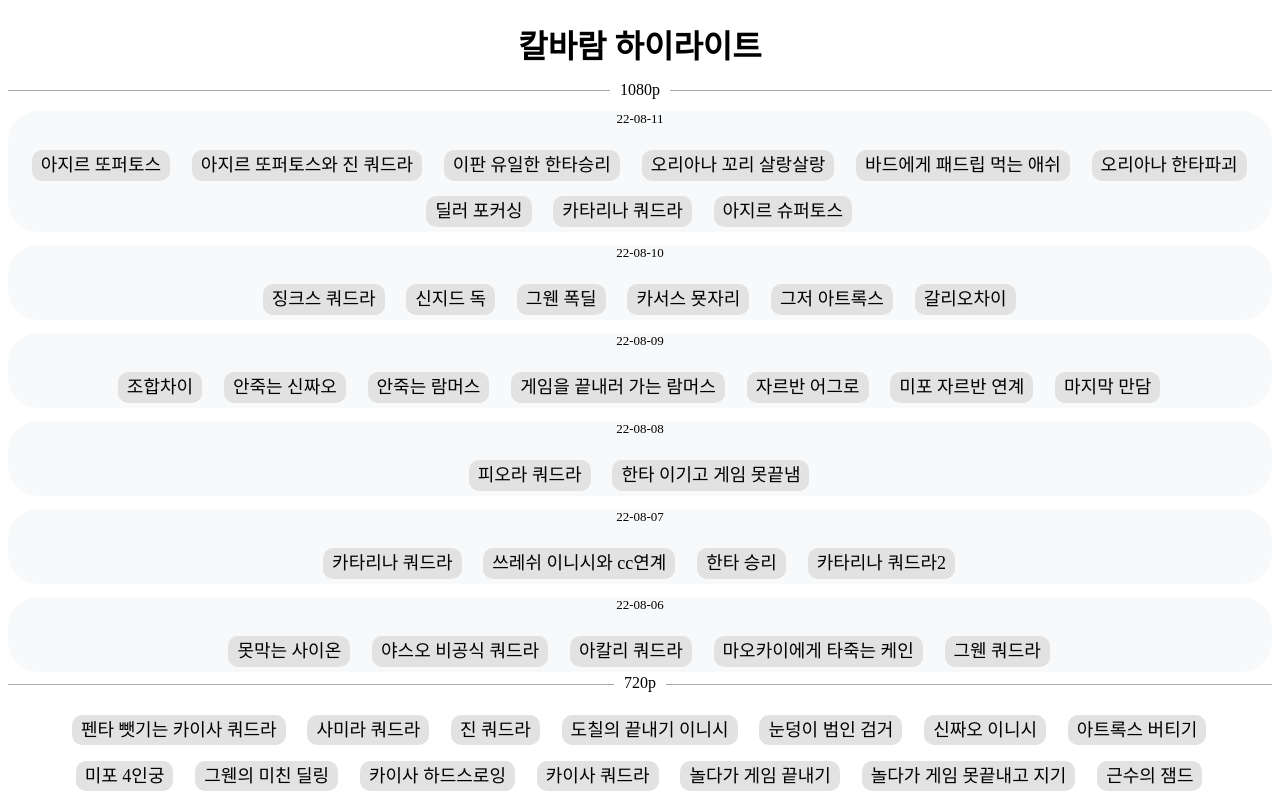
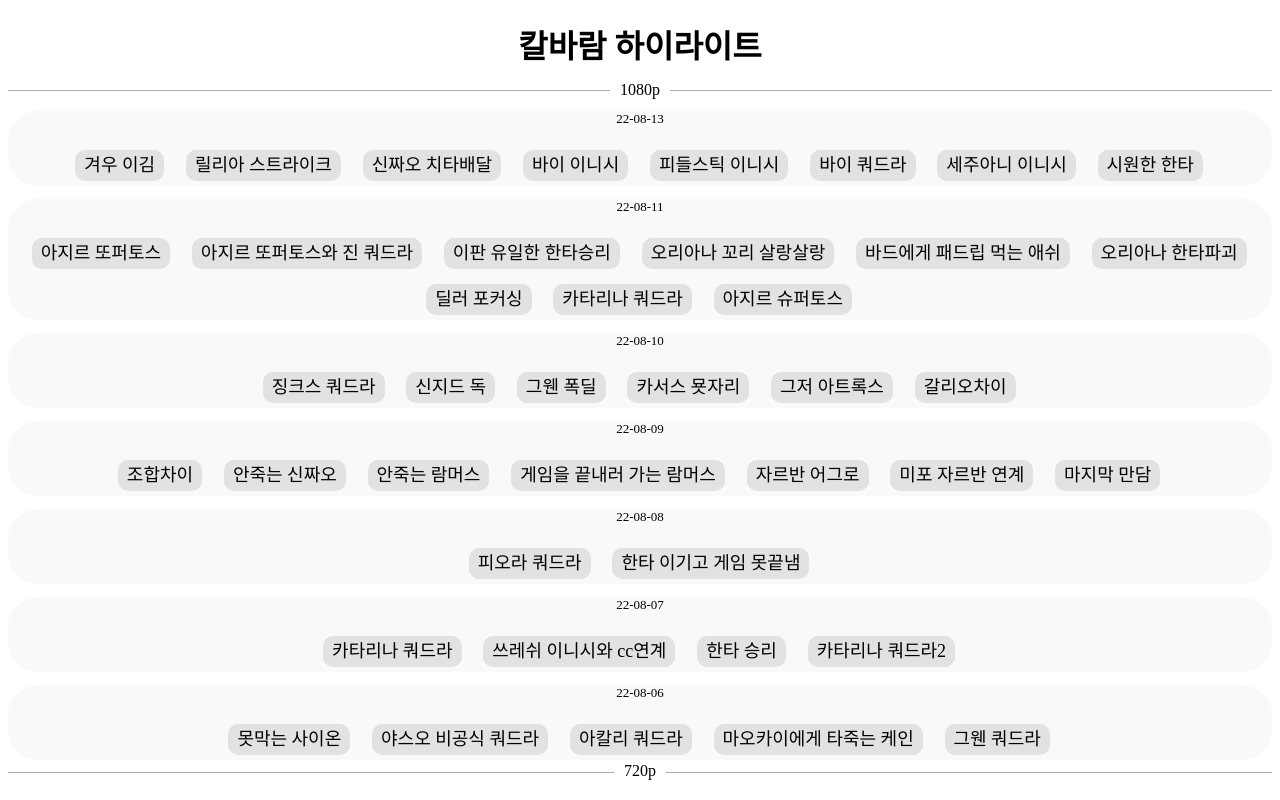
Before and after one commit to DANCIINGQUEEN/lolmadmovie, a React (Create React App) app: page / in a window 1280 px wide. Shown: the top 800 px of the page. Built offline with nearby package versions, Linux system fonts and the light colour scheme.

Commit message:
13th commit

```diff
--- a/src/VideoLink.js
+++ b/src/VideoLink.js
@@ -927,10 +927,59 @@ function VideoLink() {
 
     }
 
+    const FHD220813= {
+        L1: {
+            title: "겨우 이김",
+            link: "https://www.youtube.com/watch?v=ppCcAXOrZuA"
+        },
+        L2: {
+            title: "릴리아 스트라이크",
+            link: "https://www.youtube.com/watch?v=Xm9cXnulFRw"
+        },
+        L3: {
+            title: "신짜오 치타배달",
+            link: "https://www.youtube.com/watch?v=2qc2fs8UHq4"
+        },
+        L4: {
+            title: "바이 이니시",
+            link: "https://www.youtube.com/watch?v=LBkZQKRzFAw"
+        },
+        L5: {
+            title: "피들스틱 이니시",
+            link: "https://www.youtube.com/watch?v=dZbWOgUmBhU"
+        },
+        L6: {
+            title: "바이 쿼드라",
+            link: "https://www.youtube.com/watch?v=8Zxymg10L6M"
+        },
+        L7: {
+            title: "세주아니 이니시",
+            link: "https://www.youtube.com/watch?v=XUP7kRQlhDQ"
+        },
+        L8: {
+            title: "시원한 한타",
+            link: "https://www.youtube.com/watch?v=A3Fm9yOJ7Ng"
+        }
+    }
+
+
 
     return (
         <div>
             <HorizonLine text={"1080p"}/>
+
+            {/*22-08-13*/}
+            <Container>
+                <P>22-08-13</P>
+                {
+                    Object.entries(FHD220813).map((list) => (
+                        <Li id={list[1].title}>
+                            <A href={list[1].link}>{list[1].title}</A>
+                        </Li>
+
+                    ))
+                }
+            </Container>
 
             {/*22-08-11*/}
             <Container>
```
